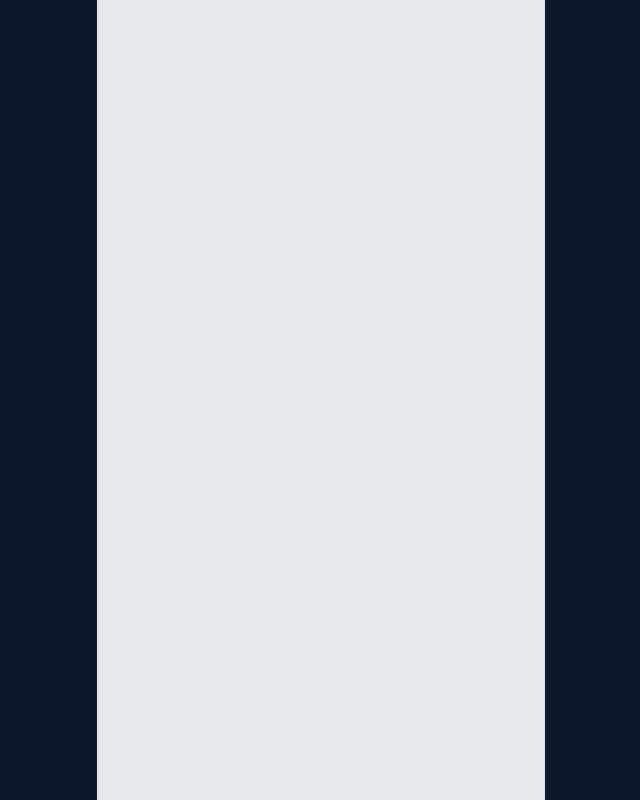
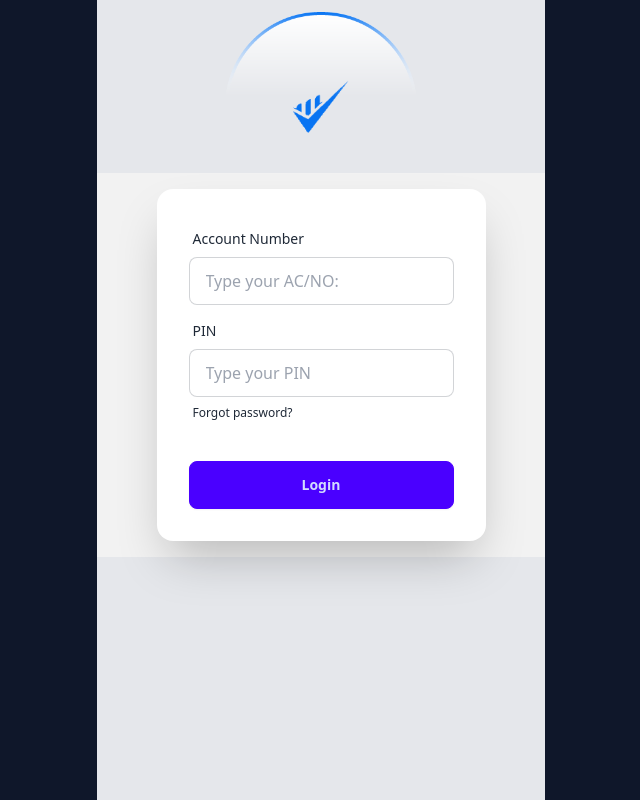
Before and after one commit to Umair505/CashUp-MFS, a plain HTML site: page index.html in a window 1280 px wide. Shown: the whole page, without its empty margins (319-959 px from the left). Drawn offline with nearby package versions, Linux system fonts and the light colour scheme.

Commit message:
login page added

```diff
--- a/index.html
+++ b/index.html
@@ -11,7 +11,44 @@
 </head>
 <body class="bg-slate-900">
     <section class="max-w-md min-h-screen mx-auto bg-gray-200">
+        <header>
+            <nav class="flex justify-center items-start">
+                <div class="mt-20 w-9/12 mb-10 flex justify-center items-center relative">
+                    <img class="w-48 absolute" src="assets/bg.png" alt="">
+                    <img class="w-14" src="assets/Group.png" alt="">
+                </div>
+            </nav>
+            <!-- login section  -->
+            <section>
+                <div class="hero bg-base-200">
+                    <div class="hero-content flex-col lg:flex-row-reverse">
 
+                      <div class="card bg-base-100 w-full max-w-sm shrink-0 shadow-2xl">
+                        <form class="card-body">
+                          <div class="form-control">
+                            <label class="label">
+                              <span class="label-text">Account Number</span>
+                            </label>
+                            <input type="number" placeholder="Type your AC/NO:" class="input input-bordered" required />
+                          </div>
+                          <div class="form-control">
+                            <label class="label">
+                              <span class="label-text">PIN</span>
+                            </label>
+                            <input type="password" placeholder="Type your PIN" class="input input-bordered" required />
+                            <label class="label">
+                              <a href="#" class="label-text-alt link link-hover">Forgot password?</a>
+                            </label>
+                          </div>
+                          <div class="form-control mt-6">
+                            <button class="btn btn-primary">Login</button>
+                          </div>
+                        </form>
+                      </div>
+                    </div>
+                  </div>
+            </section>
+        </header>
     </section>
 </body>
 </html>
```
Also changed, not shown: assets/Group.png (added), assets/bg.png (added), assets/bonus1.png (added), assets/money1.png (added), assets/purse1.png (added), assets/send1.png (added), assets/transaction1.png (added), assets/wallet1.png (added).
